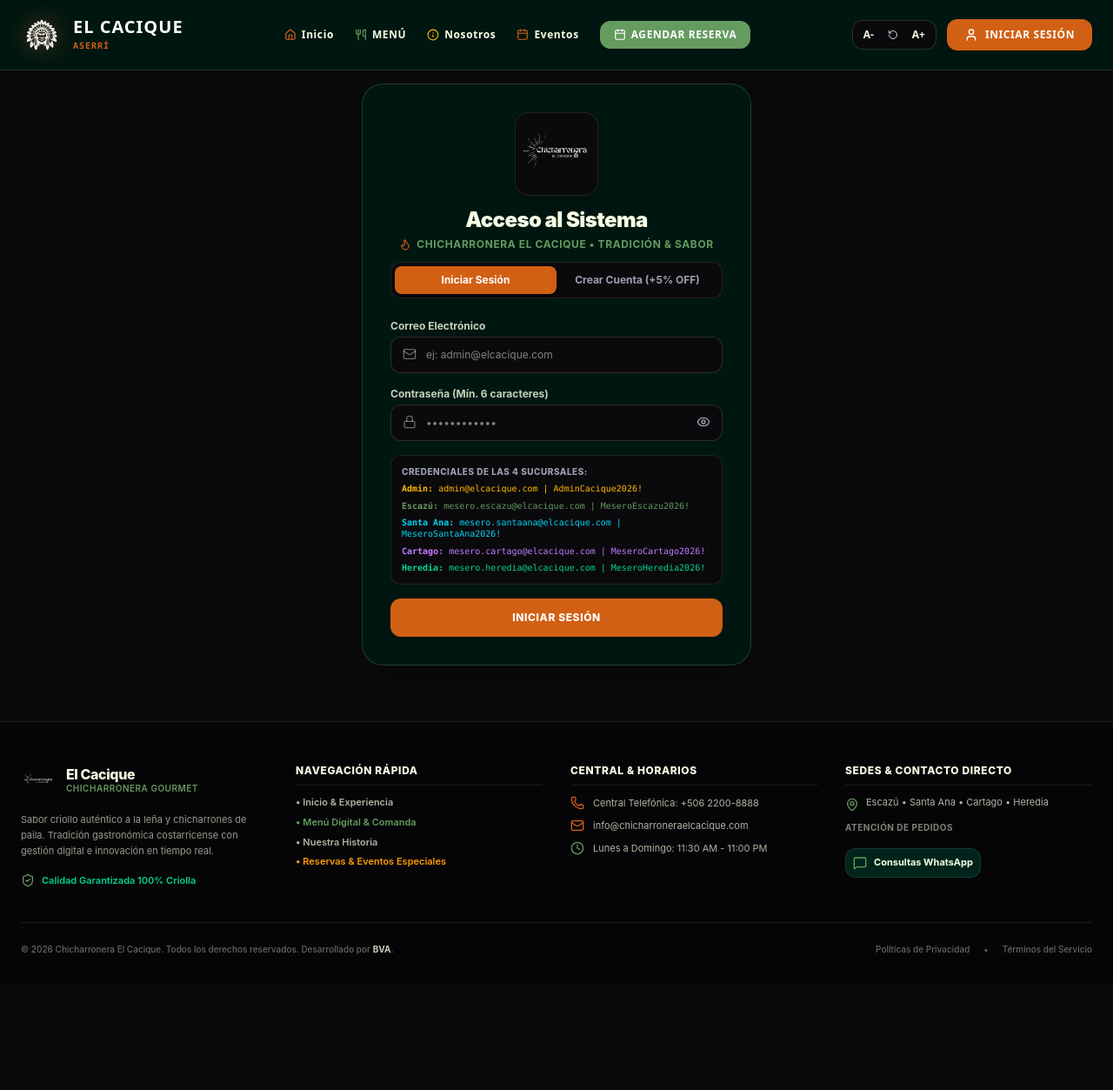
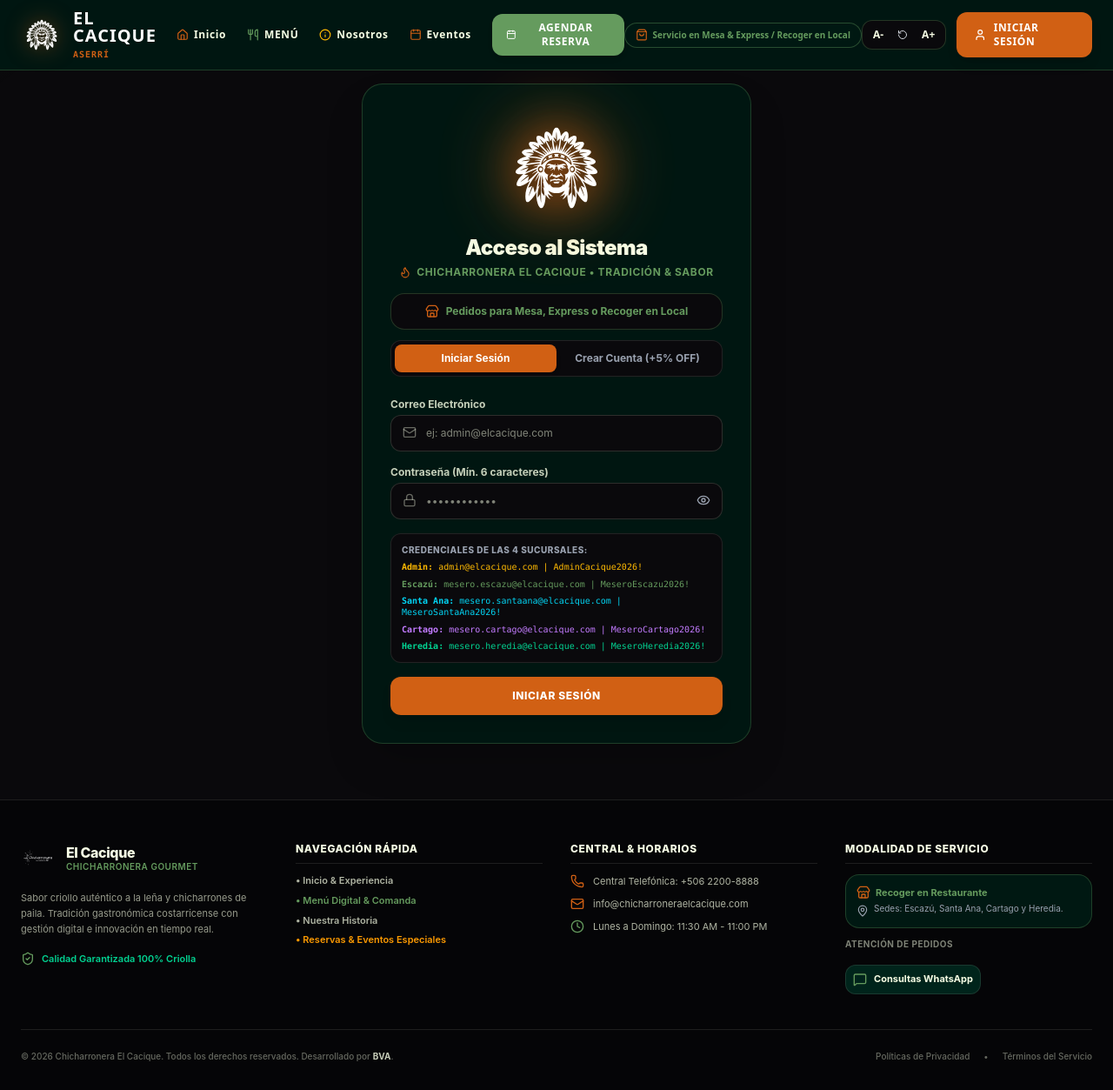
Before and after one commit to AngelDST13/Proyecto-Restaurante, a React (Vite) app: page /login in a window 1280 px wide. Shown: the whole page at 87% size. Before the commit the page ends 1130 px from the top, so only its background shows below. Built offline with nearby package versions, Linux system fonts and the light colour scheme; the HTML template or start-up script is replaced by a standard one.

Commit message:
feat(system): actualizar Navbar a 'Menú', integrar isotipo Cacique en Login con opcion de retiro en local, panel de cocina y pruebas unitarias

```diff
--- a/src/components/Footer.jsx
+++ b/src/components/Footer.jsx
@@ -1,5 +1,5 @@
 import { Link } from 'react-router-dom';
-import { MapPin, Phone, Clock, Mail, MessageSquare, ShieldCheck } from 'lucide-react';
+import { MapPin, Phone, Clock, Mail, MessageSquare, ShieldCheck, Store } from 'lucide-react';
 import logoNegro from '../assets/img/LogoN.svg';
 
 export default function Footer() {
@@ -75,12 +75,16 @@ export default function Footer() {
           </div>
         </div>
 
-        {/* COLUMNA 4: SEDES Y REDES SOCIALES */}
+        {/* COLUMNA 4: MODALIDAD DE SERVICIO Y CONTACTO */}
         <div className="space-y-3">
-          <h4 className="font-extrabold text-[#F8FFE5] uppercase tracking-wider text-xs border-b border-[#F8FFE5]/10 pb-2">Sedes &amp; Contacto Directo</h4>
-          <div className="flex items-start gap-2 text-[11px] mb-3">
-            <MapPin className="w-4 h-4 text-[#659B5E] shrink-0 mt-0.5" />
-            <span>Escazú • Santa Ana • Cartago • Heredia</span>
+          <h4 className="font-extrabold text-[#F8FFE5] uppercase tracking-wider text-xs border-b border-[#F8FFE5]/10 pb-2">Modalidad de Servicio</h4>
+          <div className="p-3 rounded-2xl bg-[#001812] border border-[#659B5E]/30 space-y-1">
+            <p className="flex items-center gap-1.5 text-[#659B5E] font-bold text-[11px]">
+              <Store className="w-4 h-4 text-[#D16014]" /> Recoger en Restaurante
+            </p>
+            <p className="flex items-start gap-1.5 text-[10px] text-gray-400">
+              <MapPin className="w-3.5 h-3.5 shrink-0 mt-0.5" /> Sedes: Escazú, Santa Ana, Cartago y Heredia.
+            </p>
           </div>
           <span className="block text-[10px] text-[#F8FFE5]/50 font-bold uppercase tracking-wider">Atención de Pedidos</span>
           <div className="flex items-center gap-3 pt-1">
@@ -90,7 +94,6 @@ export default function Footer() {
             </a>
           </div>
         </div>
-
       </div>
 
       {/* CINTILLO LEGAL Y COPYRIGHT CON FIRMA BVA */}
--- a/src/components/Navbar.jsx
+++ b/src/components/Navbar.jsx
@@ -2,7 +2,7 @@ import { useState } from 'react';
 import { Link, useNavigate, useLocation } from 'react-router-dom';
 import { useAuth } from '../context/AuthContext';
 import { useAccessibility } from '../context/AccessibilityContext';
-import { Home, Utensils, Calendar, User, LogOut, Menu as MenuIcon, X, Info, RotateCcw } from 'lucide-react';
+import { Home, Utensils, Calendar, User, LogOut, Menu as MenuIcon, X, Info, RotateCcw, ShoppingBag } from 'lucide-react';
 import caciqueIcon from '../assets/img/Cacique.svg';
 
 export default function Navbar({ onOpenReservation }) {
@@ -120,6 +120,11 @@ export default function Navbar({ onOpenReservation }) {
         </nav>
 
         {/* CONTROLES DE ACCESIBILIDAD Y SESIÓN */}
+        <div className="hidden xl:flex items-center gap-1.5 px-3 py-1.5 rounded-full bg-[#001812] border border-[#659B5E]/40 text-[10px] text-[#659B5E] font-bold whitespace-nowrap">
+          <ShoppingBag className="w-3.5 h-3.5 text-[#D16014]" />
+          <span>Servicio en Mesa &amp; Express / Recoger en Local</span>
+        </div>
+
         <div className="hidden md:flex items-center gap-3">
           <div className="flex items-center gap-1 bg-[#0A090C] border border-[#659B5E]/30 p-1 rounded-xl">
             <button
--- a/src/pages/Login.jsx
+++ b/src/pages/Login.jsx
@@ -4,8 +4,8 @@ import { motion } from 'framer-motion';
 import { useAuth } from '../context/AuthContext';
 import Toast from '../components/Toast';
 import { triggerN8nAutomation } from '../services/n8nService';
-import { Lock, Mail, Eye, EyeOff, Flame, UserPlus, Ticket } from 'lucide-react';
-import logoNegro from '../assets/img/LogoN.svg';
+import { Lock, Mail, Eye, EyeOff, Flame, UserPlus, Ticket, Store } from 'lucide-react';
+import caciqueIcon from '../assets/img/Cacique.svg';
 
 export default function Login() {
   const { loginWithCredentials, registerClient } = useAuth();
@@ -109,11 +109,12 @@ export default function Login() {
       >
         <div className="text-center space-y-3">
 
-          <div className="w-24 h-24 rounded-2xl bg-[#0A090C] border border-[#F8FFE5]/10 shadow-lg mx-auto flex items-center justify-center p-1 overflow-hidden shrink-0">
+          <div className="relative w-32 h-32 mx-auto flex items-center justify-center">
+            <div className="absolute inset-0 bg-[#D16014]/40 rounded-full blur-2xl animate-pulse"></div>
             <img
-              src={logoNegro}
-              alt="Logo El Cacique"
-              className="w-full h-full object-contain block"
+              src={caciqueIcon}
+              alt="Isotipo El Cacique"
+              className="w-full h-full object-contain relative z-10 filter drop-shadow-[0_0_25px_rgba(209,96,20,0.9)] hover:scale-105 transition-transform duration-300"
             />
           </div>
 
@@ -125,6 +126,10 @@ export default function Login() {
               <Flame className="w-3.5 h-3.5 text-[#D16014]" />
               <span>Chicharronera El Cacique • Tradición &amp; Sabor</span>
             </p>
+            <div className="mt-4 p-3 rounded-2xl bg-[#0A090C] border border-[#659B5E]/30 flex items-center justify-center gap-2 text-xs font-bold text-[#659B5E]">
+              <Store className="w-4 h-4 text-[#D16014]" />
+              <span>Pedidos para Mesa, Express o Recoger en Local</span>
+            </div>
           </div>
 
           <div className="flex bg-[#0A090C] p-1 rounded-xl border border-[#F8FFE5]/10 text-xs font-bold">
```
Also changed, not shown: 2 other files (tests, documents, lock files or other folders).
